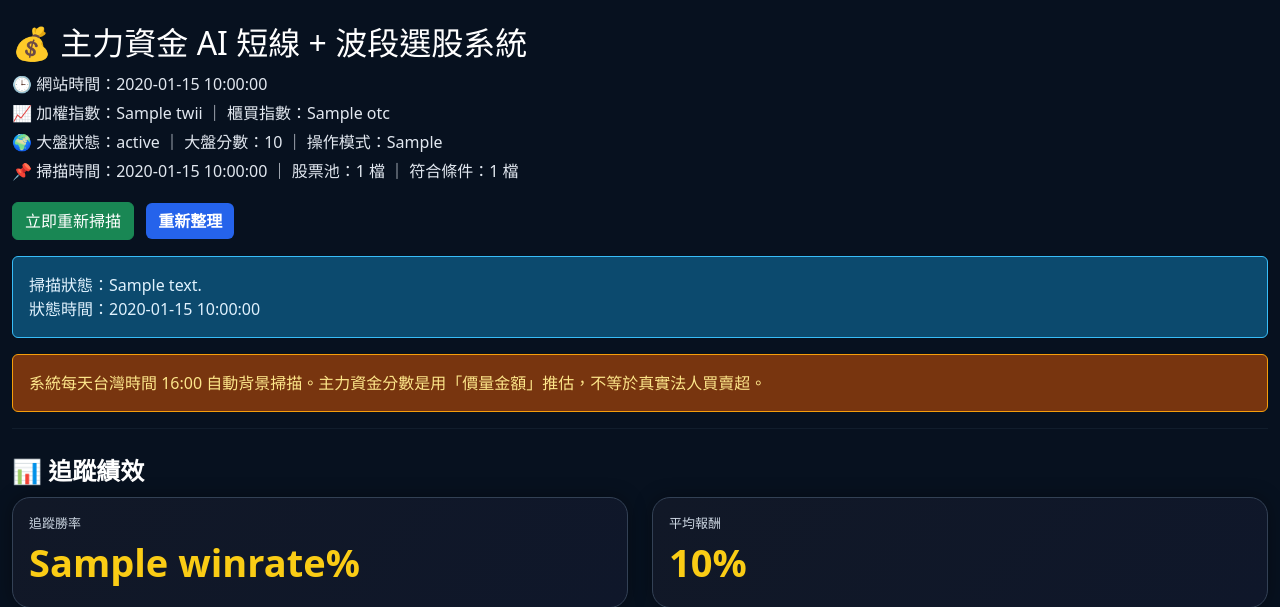
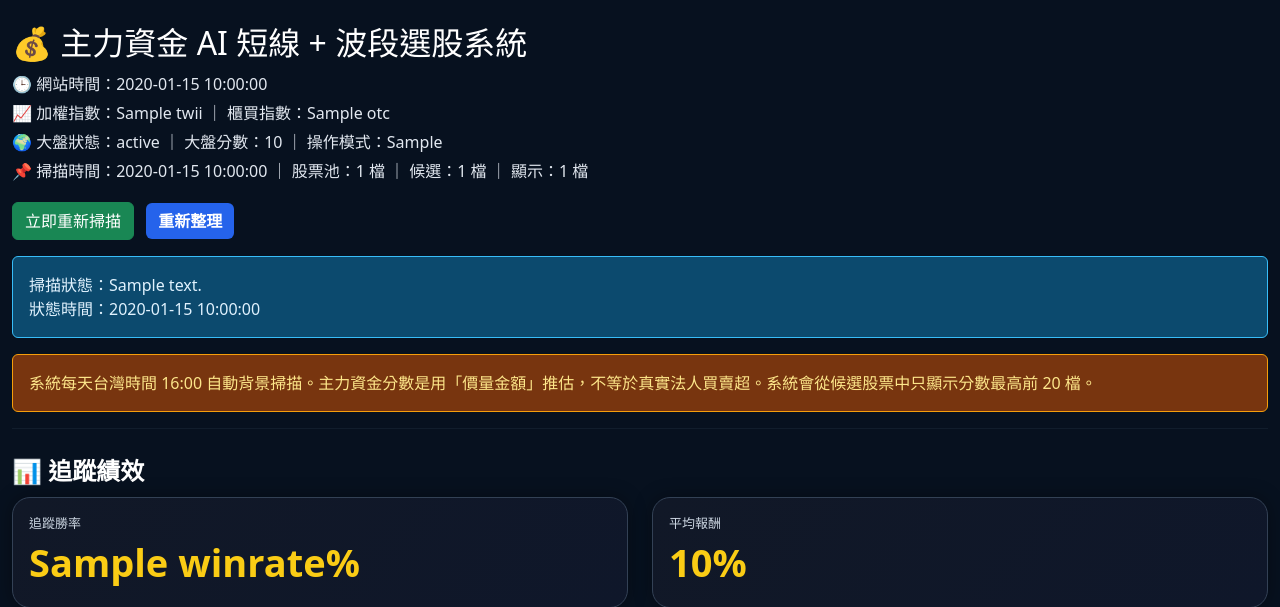
Before and after one commit to dannykao0715-code/stock-ai, a Flask app: template templates/index.html in a window 1280 px wide. Shown: the top 607 px of the page. Run offline with Flask 3, Linux system fonts and the light colour scheme; the template is opened without the code that fills it: most values are stand-ins (such as "Sample title", 1, 10 or a date in 2020).

Commit message:
Update index.html

```diff
--- a/templates/index.html
+++ b/templates/index.html
@@ -178,7 +178,7 @@ hr {
 <div class="info-line mt-2">🕒 網站時間：{{ now }}</div>
 <div class="info-line">📈 加權指數：{{ twii }} ｜ 櫃買指數：{{ otc }}</div>
 <div class="info-line">🌍 大盤狀態：{{ market_status }} ｜ 大盤分數：{{ market_score }} ｜ 操作模式：{{ risk_mode }}</div>
-<div class="info-line">📌 掃描時間：{{ scan_updated_at }} ｜ 股票池：{{ stock_pool_count }} 檔 ｜ 符合條件：{{ scan_count }} 檔</div>
+<div class="info-line">📌 掃描時間：{{ scan_updated_at }} ｜ 股票池：{{ stock_pool_count }} 檔 ｜ 候選：{{ candidate_count }} 檔 ｜ 顯示：{{ scan_count }} 檔</div>
 
 <div class="my-3">
     <a href="/scan-now" class="btn btn-success me-2">立即重新掃描</a>
@@ -191,7 +191,7 @@ hr {
 </div>
 
 <div class="alert alert-warning">
-    系統每天台灣時間 16:00 自動背景掃描。主力資金分數是用「價量金額」推估，不等於真實法人買賣超。
+    系統每天台灣時間 16:00 自動背景掃描。主力資金分數是用「價量金額」推估，不等於真實法人買賣超。系統會從候選股票中只顯示分數最高前 20 檔。
 </div>
 
 <hr>
@@ -360,7 +360,7 @@ hr {
 </div>
 {% else %}
 <div class="alert alert-secondary">
-    目前沒有符合嚴格條件的股票。這是正常的，代表系統沒有亂推薦。
+    目前沒有符合條件的股票。可以重新掃描，或等每日 16:00 自動更新。
 </div>
 {% endif %}
 
```
